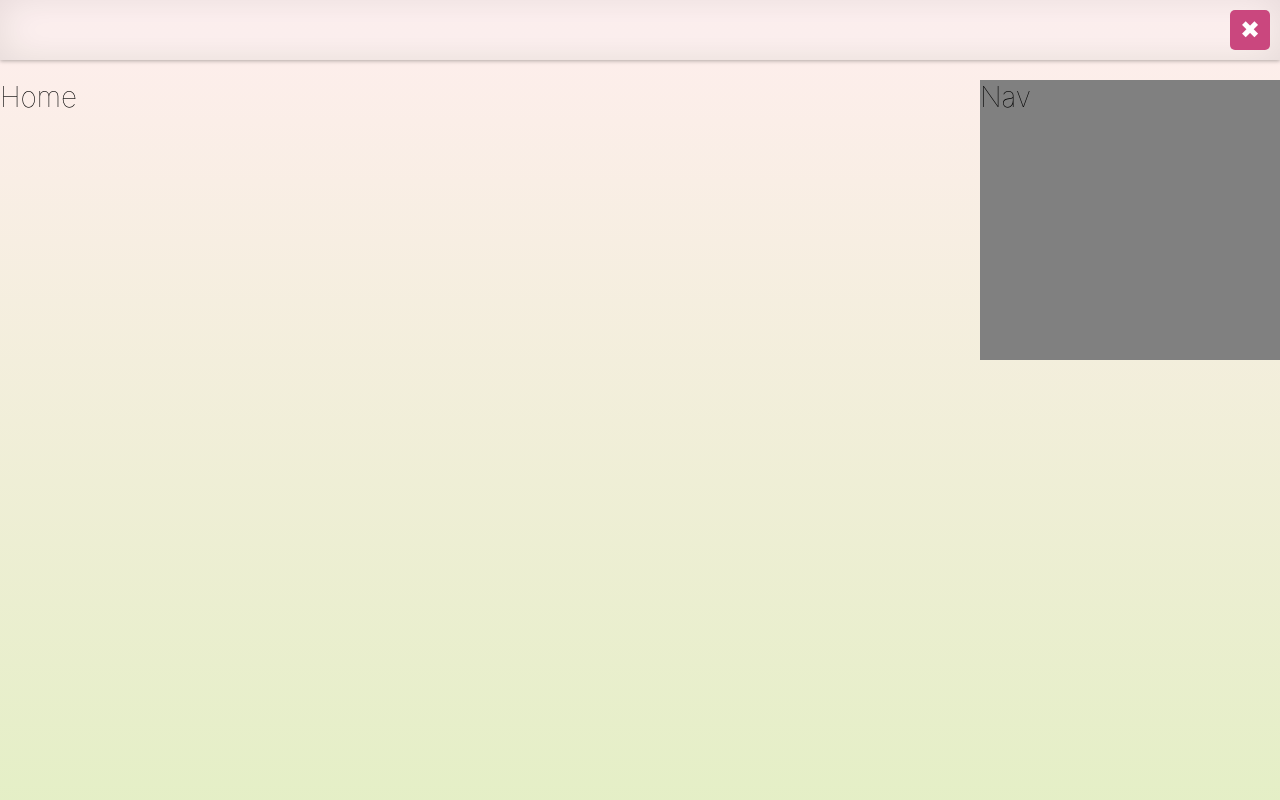
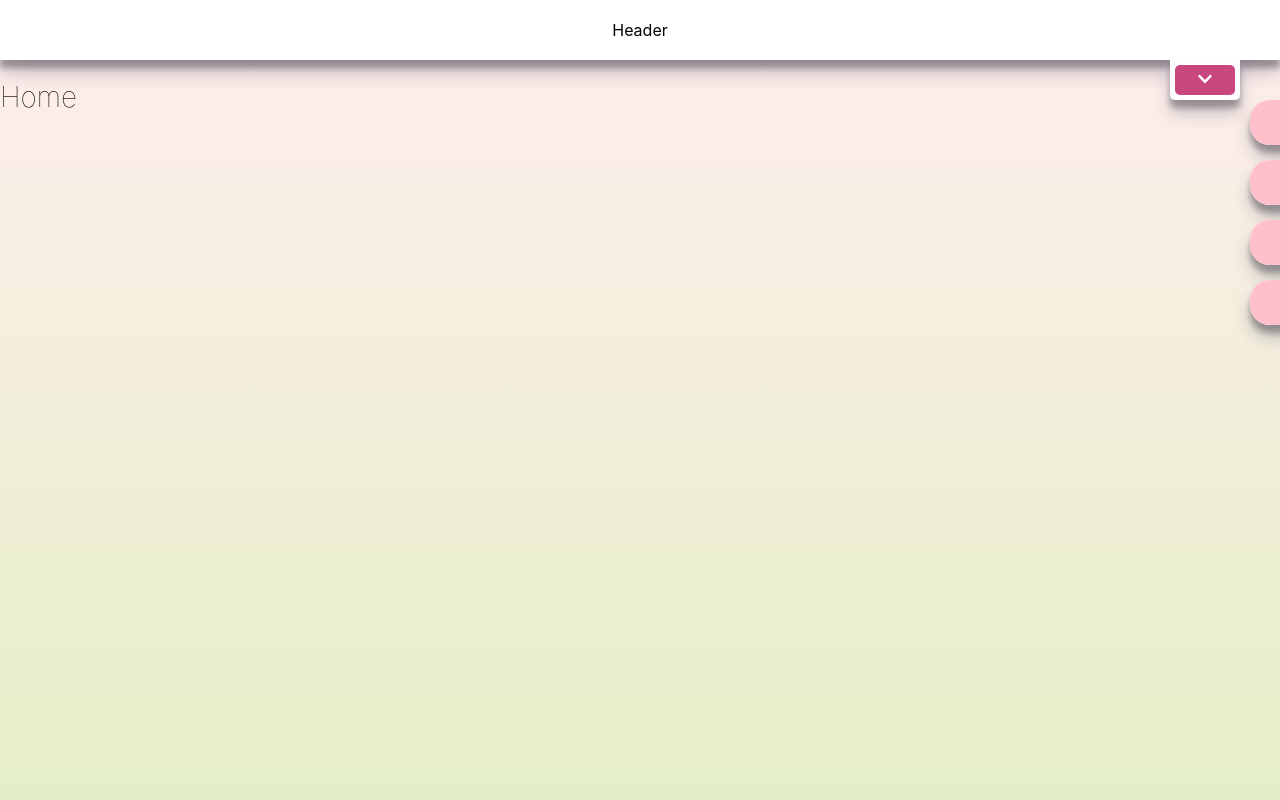
Before and after one commit to RedCAT18/personal-page, a React (Create React App) app: page / in a window 1280 px wide. Shown: the top 800 px of the page. Built offline with nearby package versions, Linux system fonts and the light colour scheme.

Commit message:
add menu and more animation

```diff
--- a/src/components/Header/header.scss
+++ b/src/components/Header/header.scss
@@ -7,36 +7,40 @@ h1 {
   top: 0;
   left: 0;
   width: 100%;
-  height: 60px;
+  z-index: 1;
 }
 
 .button__design {
   border-radius: 5px;
   border: none;
-  width: 40px;
-  height: 40px;
+  width: 60px;
+  height: 30px;
   background-color: rgb(202, 71, 126);
   color: white;
-  font-size: 1.5rem;
+  font-size: 1rem;
+  outline: none;
+  &:active {
+    transform: scale(0.98);
+  }
 }
 
 .header__container {
+  background-color: white;
+  height: 60px;
+  position: relative;
   display: flex;
   flex-direction: row;
-  justify-content: flex-end;
+  justify-content: center;
   align-items: center;
-  .close__button {
-    margin-right: 10px;
-    margin-top: 10px;
-  }
 }
 
 .open__button {
-  position: fixed;
-  top: 0;
+  background-color: white;
+  position: absolute;
+  top: 60px;
   right: 40px;
-  width: 60px;
-  height: 60px;
+  width: 70px;
+  height: 40px;
   border-bottom-left-radius: 5px;
   border-bottom-right-radius: 5px;
   display: flex;
@@ -45,29 +49,26 @@ h1 {
 }
 
 .header__shadow {
-  height: 60px;
-  -webkit-box-shadow: 0 1px 4px rgba(0, 0, 0, 0.3),
-    0 0 40px rgba(0, 0, 0, 0.1) inset;
-  -moz-box-shadow: 0 1px 4px rgba(0, 0, 0, 0.3),
-    0 0 40px rgba(0, 0, 0, 0.1) inset;
-  box-shadow: 0 1px 4px rgba(0, 0, 0, 0.3), 0 0 40px rgba(0, 0, 0, 0.1) inset;
-  background-color: rgba(255, 255, 255, 0.2);
+  box-shadow: 0 13px 17px 0px rgba(50, 50, 93, 0.25),
+    0 8px 6px 0px rgba(0, 0, 0, 0.3);
 }
 
-.slide-enter {
+.slide-enter,
+.slide-exit-done {
   transform: translateY(-60px);
 }
 
-.slide-enter-active {
+.slide-enter.slide-enter-active {
   transform: translateY(0);
-  transition: all 500ms;
+  transition: transform 800ms;
 }
 
-.slide-exit {
+.slide-exit,
+.slide-enter-done {
   transform: translateY(0);
 }
 
-.slide-exit-active {
+.slide-exit.slide-exit-active {
   transform: translateY(-60px);
-  transition: all 500ms;
+  transition: transform 800ms;
 }
--- a/src/components/Header/index.js
+++ b/src/components/Header/index.js
@@ -1,7 +1,7 @@
 import React, { useState } from 'react';
 import { FontAwesomeIcon } from '@fortawesome/react-fontawesome';
 import './header.scss';
-import { CSSTransition, SwitchTransition } from 'react-transition-group';
+import { CSSTransition } from 'react-transition-group';
 
 import { faChevronDown } from '@fortawesome/free-solid-svg-icons';
 
@@ -13,30 +13,18 @@ const Header = () => {
   };
 
   return (
-    <SwitchTransition mode="out-in">
-      {show ? (
-        <CSSTransition in={show} timeout={500} classNames="slide">
-          <div className="header header__shadow">
-            <div className="header__container">
-              <button
-                className="close__button button__design"
-                onClick={toggleShow}
-              >
-                &#10006;
-              </button>
-            </div>
-          </div>
-        </CSSTransition>
-      ) : (
-        <CSSTransition in={!show} timeout={500} classNames="slide">
+    <CSSTransition in={show} timeout={800} classNames="slide">
+      <div className="header header__shadow">
+        <div className="header__container">
+          Header
           <div className="open__button header__shadow">
             <button className="button__design" onClick={toggleShow}>
               <FontAwesomeIcon icon={faChevronDown} />
             </button>
           </div>
-        </CSSTransition>
-      )}
-    </SwitchTransition>
+        </div>
+      </div>
+    </CSSTransition>
   );
 };
 
--- /dev/null
+++ b/src/components/Nav/NavItem/index.js
@@ -0,0 +1,35 @@
+import React, { useState } from 'react';
+import { CSSTransition } from 'react-transition-group';
+import './navItem.scss';
+
+const NavItem = props => {
+  const [show, setShow] = useState(false);
+  const handleMouseEnter = () => {
+    setShow(true);
+  };
+
+  const handleMouseLeave = () => {
+    setShow(false);
+  };
+
+  return (
+    <CSSTransition
+      in={show}
+      timeout={{ enter: 800, exit: 1000 }}
+      classNames="hover"
+    >
+      <div
+        className="item__container"
+        onMouseEnter={handleMouseEnter}
+        onMouseLeave={handleMouseLeave}
+      >
+        <div className="item__color"></div>
+        <div className="item__name">
+          <span>{props.name}</span>
+        </div>
+      </div>
+    </CSSTransition>
+  );
+};
+
+export default NavItem;
--- /dev/null
+++ b/src/components/Nav/NavItem/navItem.scss
@@ -0,0 +1,46 @@
+.item__container {
+  transform: translateX(170px);
+  background-color: white;
+  margin-bottom: 15px;
+  width: 200px;
+  height: 45px;
+  border-top-left-radius: 20px;
+  border-bottom-left-radius: 20px;
+  display: flex;
+  flex-direction: row;
+  justify-content: space-between;
+  cursor: pointer;
+  box-shadow: 0 13px 17px 0px rgba(50, 50, 93, 0.25),
+    0 8px 6px 0px rgba(0, 0, 0, 0.3);
+  .item__color {
+    flex: 2;
+    background-color: pink;
+    border-top-left-radius: 20px;
+    border-bottom-left-radius: 20px;
+  }
+  .item__name {
+    padding: 10px;
+    flex: 8;
+    text-align: right;
+  }
+}
+
+.hover-enter,
+.hover-exit-done {
+  transform: translateX(170px);
+}
+
+.hover-enter.hover-enter-active {
+  transform: translateX(0);
+  transition: transform 800ms;
+}
+
+.hover-exit,
+.hover-enter-done {
+  transform: translateX(0);
+}
+
+.hover-exit.hover-exit-active {
+  transform: translateX(170px);
+  transition: transform 1000ms;
+}
--- /dev/null
+++ b/src/components/Nav/NavList.js
@@ -0,0 +1,22 @@
+export const Nav_List = [
+  {
+    id: 1,
+    name: 'Personal Statement',
+    path: '/'
+  },
+  {
+    id: 2,
+    name: 'Skills & Abilities',
+    path: '/skills'
+  },
+  {
+    id: 3,
+    name: 'Education & Career',
+    path: '/edu'
+  },
+  {
+    id: 4,
+    name: 'About Me',
+    path: '/me'
+  }
+];
--- a/src/components/Nav/index.js
+++ b/src/components/Nav/index.js
@@ -1,11 +1,16 @@
 import React from 'react';
 import './nav.scss';
+
+import { Nav_List as items } from './NavList';
+import NavItem from './NavItem/';
 
 const Nav = () => {
   return (
     <div className="navbox">
       <div className="navbox__container">
-        <h1>Nav</h1>
+        {items?.map(item => (
+          <NavItem key={item.id} {...item} />
+        ))}
       </div>
     </div>
   );
--- a/src/components/Nav/nav.scss
+++ b/src/components/Nav/nav.scss
@@ -1,8 +1,7 @@
 .navbox {
   position: fixed;
-  top: 80px;
+  top: 100px;
   right: 0px;
-  width: 300px;
-  height: 280px;
-  background-color: gray;
+  display: flex;
+  flex-direction: column;
 }
```
